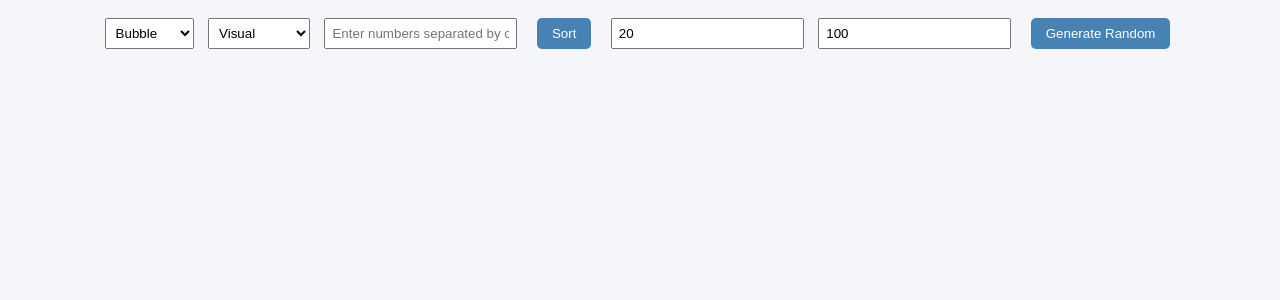
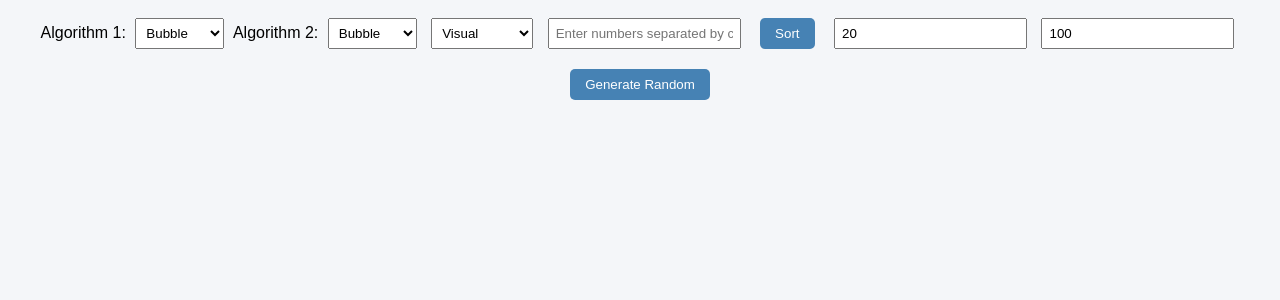
Before and after one commit to harsij01/algorithm_visualizer, a Flask app: page / in a window 1280 px wide. Shown: the top 300 px of the page. Run offline with Flask 3, Linux system fonts and the light colour scheme.

Commit message:
allowed user to select 2 algorithms at the same time

```diff
--- a/templates/sort.html
+++ b/templates/sort.html
@@ -7,7 +7,16 @@
     </head>
     <body>
         <div class="controls">
-            <select id="algorithmSelect">
+            <label>Algorithm 1:</label>
+            <select id="algorithmSelect1">
+                <option value="bubble">Bubble</option>
+                <option value="selection">Selection</option>
+                <option value="insertion">Insertion</option>
+                <option value="merge">Merge</option>
+            </select>
+
+            <label>Algorithm 2:</label>
+            <select id="algorithmSelect2">
                 <option value="bubble">Bubble</option>
                 <option value="selection">Selection</option>
                 <option value="insertion">Insertion</option>
@@ -30,6 +39,10 @@
 
         <div id="barContainer" class="bar-container"></div>
 
+        <!-- Chart container -->
+        <canvas id="runtimeChart" width="400" height="200"></canvas>
+
+        <script src="https://cdn.jsdelivr.net/npm/chart.js"></script>
         <script src="{{ url_for('static', filename='script.js') }}"></script>
     </body>
 </html>
```
